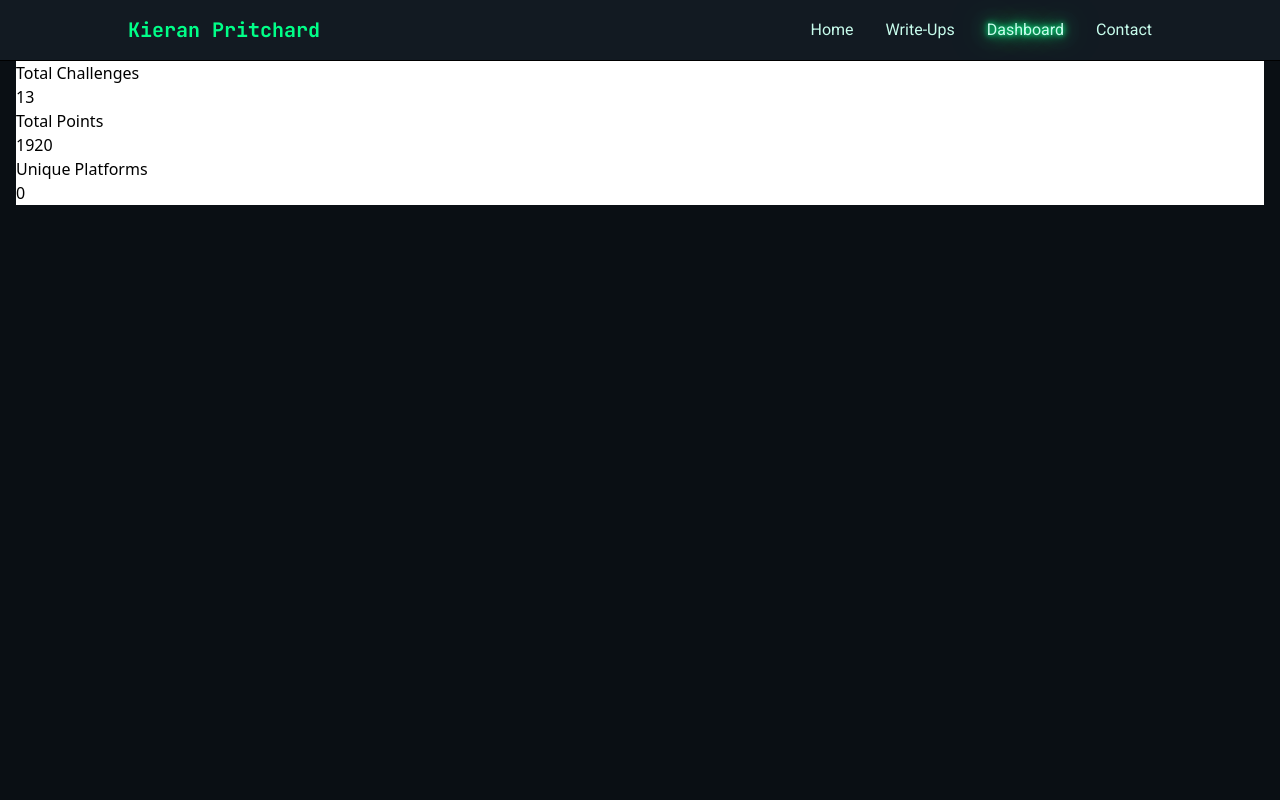
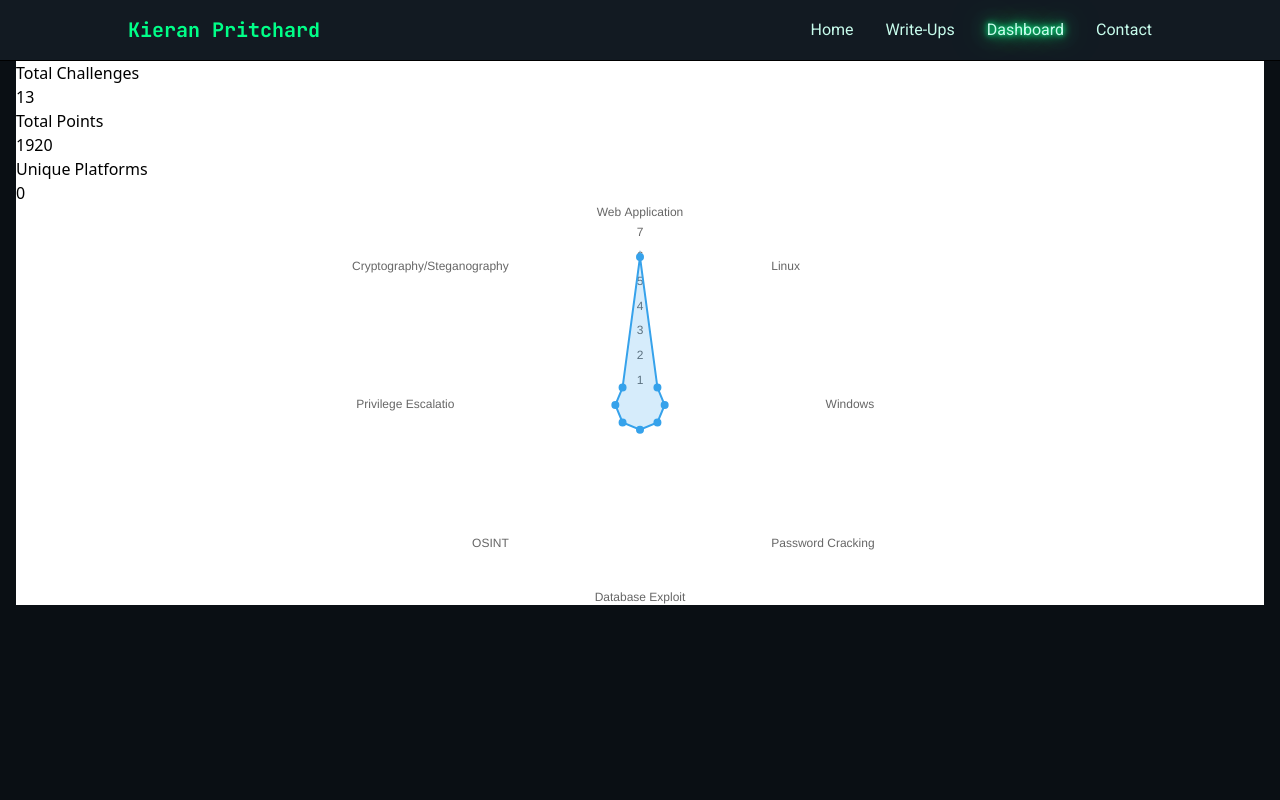
Before and after one commit to KieranPritchard/CTF-Showcase, a React (Vite) app: page /#/dashboard in a window 1280 px wide. Shown: the top 800 px of the page. Built offline with nearby package versions, Linux system fonts and the light colour scheme.

Commit message:
added rader chart

```diff
--- a/package.json
+++ b/package.json
@@ -22,6 +22,7 @@
     "chart.js": "^4.5.1",
     "gray-matter": "^4.0.3",
     "react": "^19.2.0",
+    "react-chartjs-2": "^5.3.1",
     "react-dom": "^19.2.0",
     "react-markdown": "^10.1.0",
     "react-router-dom": "^7.9.5",
--- /dev/null
+++ b/src/components/Dashboard/HeroStats/DomainChart/DomainChart.jsx
@@ -0,0 +1,88 @@
+import React, { useState, useEffect } from 'react';
+import { Radar } from 'react-chartjs-2';
+import {
+    Chart as ChartJS,
+    RadialLinearScale,
+    PointElement,
+    LineElement,
+    Filler,
+    Tooltip,
+    Legend,
+} from 'chart.js';
+
+ChartJS.register(
+    RadialLinearScale,
+    PointElement,
+    LineElement,
+    Filler,
+    Tooltip,
+    Legend
+);
+
+function DomainChart() {
+    const [chartData, setChartData] = useState(null);
+
+    useEffect(() => {
+        fetch("/CTF-Showcase/stats.json")
+            .then((r) => r.json())
+            .then((json) => {
+                const expertise = json.domain_expertise;
+
+                setChartData({
+                    labels: expertise.labels,
+                    datasets: [
+                        {
+                            label: 'Challenges Solved',
+                            data: expertise.data,
+                            backgroundColor: 'rgba(54, 162, 235, 0.2)',
+                            borderColor: 'rgba(54, 162, 235, 1)',
+                            borderWidth: 2,
+                            pointBackgroundColor: 'rgba(54, 162, 235, 1)',
+                        },
+                    ],
+                });
+            })
+            .catch((err) => console.error("Error loading JSON:", err));
+    }, []);
+
+    const options = {
+        scales: {
+            r: {
+                beginAtZero: true,
+                // Since your max value is 6, setting a suggestedMax
+                // ensures the chart isn't cramped at the edges.
+                suggestedMax: 7,
+                ticks: {
+                    stepSize: 1 // Good for count-based data (1, 2, 3...)
+                },
+                grid: {
+                    color: 'rgba(255, 255, 255, 0.1)', // Subtle grid for dark mode
+                },
+                angleLines: {
+                    color: 'rgba(255, 255, 255, 0.1)',
+                },
+                pointLabels: {
+                    font: {
+                        size: 12
+                    }
+                }
+            }
+        },
+        plugins: {
+            legend: {
+                display: false // Often looks cleaner on single-dataset radar charts
+            }
+        },
+        maintainAspectRatio: false
+    };
+
+    if (!chartData) return <div>Loading...</div>;
+
+    return (
+        <div style={{ height: '400px', width: '100%' }}>
+            <Radar data={chartData} options={options} />
+        </div>
+    );
+}
+
+export default DomainChart
--- a/src/pages/Dashboard.jsx
+++ b/src/pages/Dashboard.jsx
@@ -1,4 +1,5 @@
 import Background from "../components/Backgrounds/Background"
+import DomainChart from "../components/Dashboard/HeroStats/DomainChart/DomainChart"
 import TotalChallenges from "../components/Dashboard/HeroStats/TotalChallenges/TotalChallenges"
 import TotalPoints from "../components/Dashboard/HeroStats/TotalPoints/TotalPoints"
 import UsedPlatforms from "../components/Dashboard/HeroStats/UsedPlatforms/UsedPlatforms"
@@ -16,6 +17,9 @@ function Dashboard(){
             <StatsContainer>
                 <UsedPlatforms />
             </StatsContainer>
+            <StatsContainer>
+                <DomainChart />
+            </StatsContainer>
         </Background>
     )
 }
```
Also changed, not shown: 1 other file (tests, documents, lock files or other folders).
